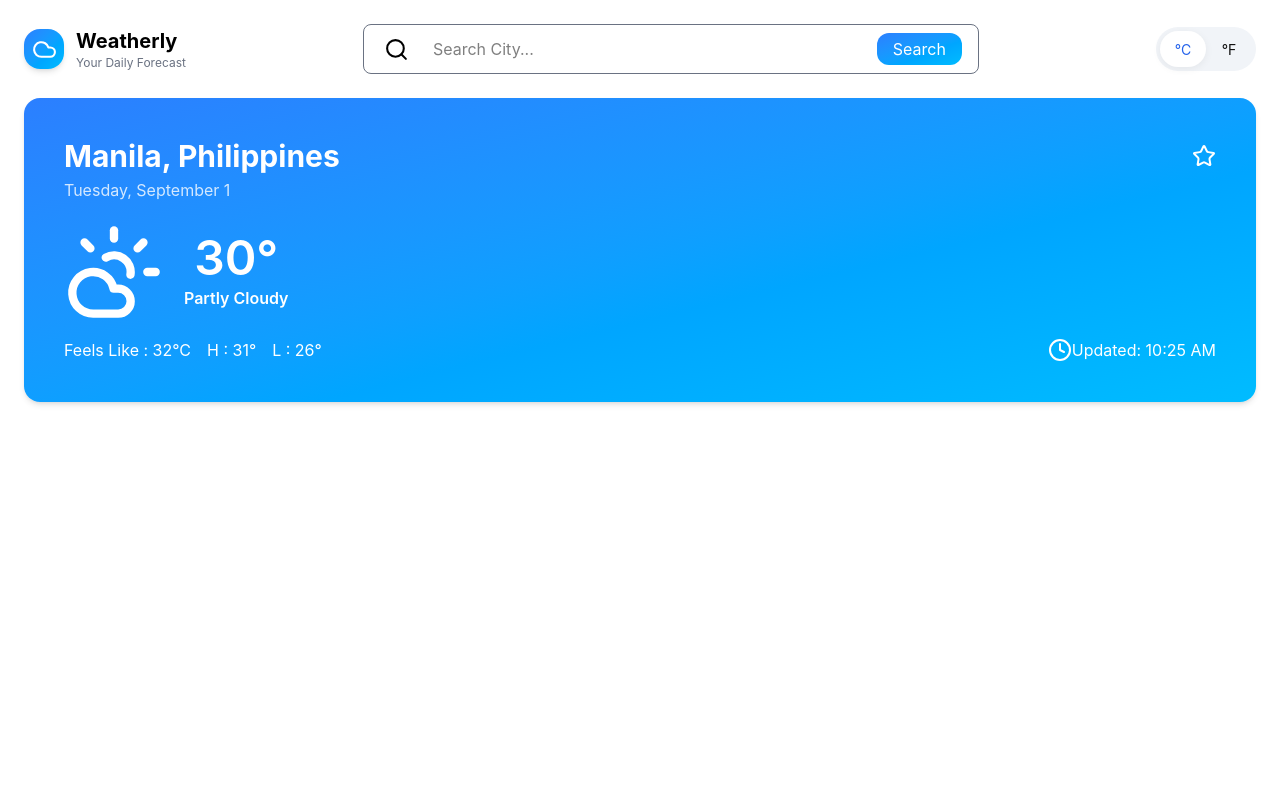
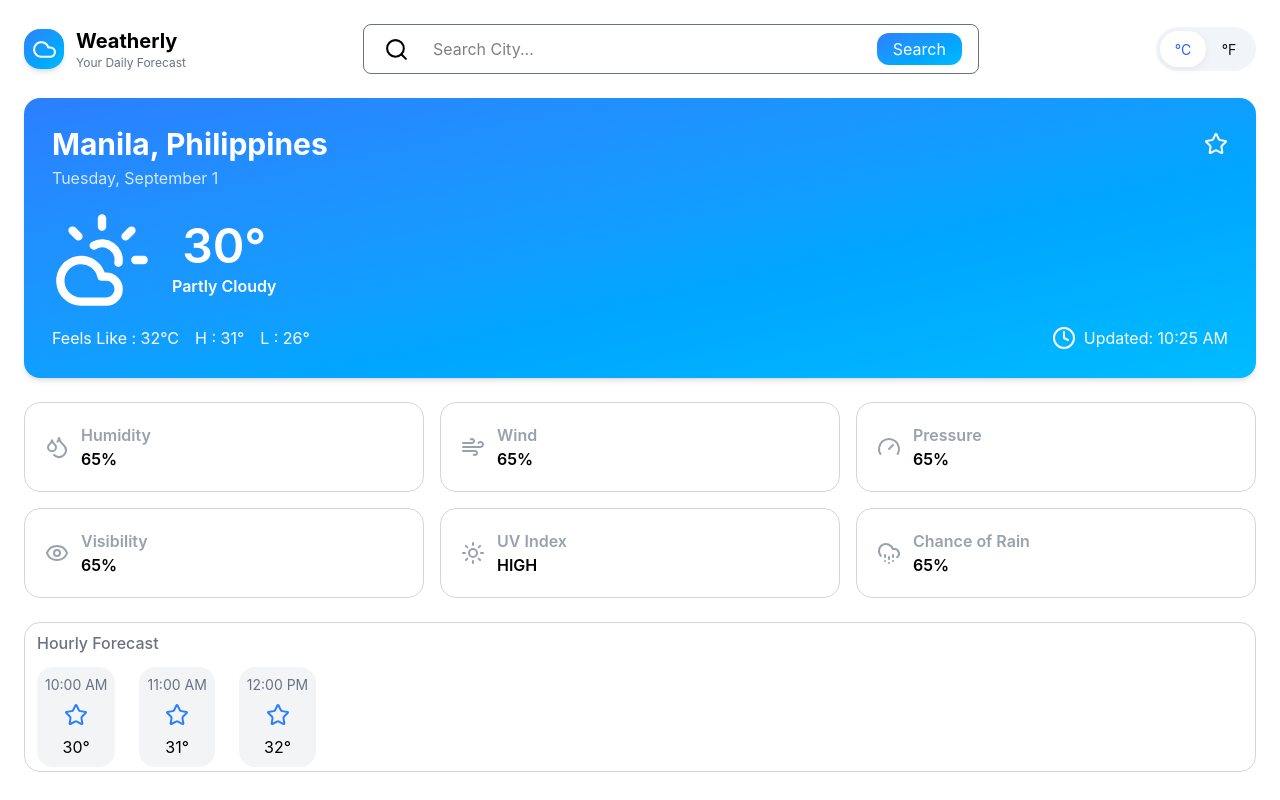
Before and after one commit to doitaxcel/weatherReactApp, a React (Vite) app: page / in a window 1280 px wide. Built offline with nearby package versions, Linux system fonts and the light colour scheme.

Commit message:
new components added

```diff
--- a/src/App.tsx
+++ b/src/App.tsx
@@ -4,6 +4,9 @@ import Header from './components/Header'
 import SearchBar from './components/SearchBar'
 import ToggleButton from './components/ToggleButton'
 import Summary from './components/Summary'
+import Card from './components/Card'
+import HourlyForecast from './components/HourlyForecast'
+import { Droplets, Wind, Gauge, Sun, Eye, CloudHail } from 'lucide-react'
 
 function App() {
   // const [count, setCount] = useState(0)
@@ -15,7 +18,25 @@ function App() {
         <SearchBar />
         <ToggleButton />
       </header>
-      <main><Summary /></main>
+      <main>
+        <section>
+          <Summary />
+        </section>
+
+        <section className='grid grid-cols-2 lg:grid-cols-3 m-6 gap-4'>
+          <Card Title="Humidity" Data="65%" Logo={Droplets} />
+          <Card Title="Wind" Data="65%" Logo={Wind} />
+          <Card Title="Pressure" Data="65%" Logo={Gauge} />
+          <Card Title="Visibility" Data="65%" Logo={Eye} />
+          <Card Title="UV Index" Data="HIGH" Logo={Sun} />
+          <Card Title="Chance of Rain" Data="65%" Logo={CloudHail} />
+        </section>
+
+        <section>
+          <HourlyForecast />
+        </section>
+
+      </main>
     </>
   )
 }
--- /dev/null
+++ b/src/components/Card.tsx
@@ -0,0 +1,24 @@
+import type { LucideIcon } from "lucide-react";
+
+interface Props {
+    Title: string;
+    Data: string;
+    Logo: LucideIcon;
+
+}
+
+const Card = ({ Title, Data, Logo }: Props) => {
+    return (
+        <div className="group flex items-center gap-3 border border-gray-300 rounded-2xl p-5 w-full hover:shadow-md transition-all duration-300">
+            <div className="">
+                <Logo className="text-gray-400 group-hover:text-blue-500 transition-all duration-300" />
+            </div>
+            <div>
+                <h3 className="text-gray-400 font-semibold group-hover:text-blue-500 transition-all duration-300">{Title}</h3>
+                <p className="font-semibold group-hover:text-blue-500 transition-all duration-300">{Data}</p>
+            </div>
+        </div>
+    )
+}
+
+export default Card
--- /dev/null
+++ b/src/components/HourlyCard.tsx
@@ -0,0 +1,23 @@
+import type { LucideIcon } from "lucide-react";
+
+
+
+interface Props {
+    time: string;
+    Temperature: string;
+    Icon: LucideIcon;
+}
+
+const HourlyCard = ({ time, Icon, Temperature }: Props) => {
+    return (
+        <div className="flex flex-col justify-center items-center bg-gray-100 hover:bg-gray-300 rounded-2xl mx-3 my-1 p-2 text-center transition-all duration-300">
+            <header className="text-sm text-gray-500">{time}</header>
+            <main>
+                <Icon className="text-blue-500 my-2" />
+            </main>
+            <footer>{Temperature}</footer>
+        </div>
+    )
+}
+
+export default HourlyCard
--- /dev/null
+++ b/src/components/HourlyForecast.tsx
@@ -0,0 +1,22 @@
+import { Star } from "lucide-react"
+import HourlyCard from "./HourlyCard"
+
+const HourlyForecast = () => {
+    return (
+        <>
+            <section className='border border-gray-300 rounded-2xl m-6'>
+                <header className='p-3 py-2'>
+                    <h2 className='font-medium text-gray-500'>Hourly Forecast</h2>
+                </header>
+
+                <div className="flex justify-start items-center overflow-x-auto">
+                    <HourlyCard time="10:00 AM" Temperature="30°" Icon={Star} />
+                    <HourlyCard time="11:00 AM" Temperature="31°" Icon={Star} />
+                    <HourlyCard time="12:00 PM" Temperature="32°" Icon={Star} />
+                </div>
+            </section>
+        </>
+    )
+}
+
+export default HourlyForecast
--- a/src/components/Summary.tsx
+++ b/src/components/Summary.tsx
@@ -2,7 +2,7 @@ import { Clock, Star, CloudSun } from 'lucide-react'
 
 const Summary = () => {
     return (
-        <section className='flex flex-col justify-center rounded-2xl m-6 p-10 bg-linear-to-br from-blue-500 to-sky-400 text-white shadow-md'>
+        <section className='flex flex-col justify-center rounded-2xl m-6 p-7 bg-linear-to-br from-blue-500 to-sky-400 text-white shadow-md'>
             <header className='flex justify-between items-center gap-5'>
                 <div>
                     <h2 className='text-3xl font-bold'>Manila, Philippines</h2>
@@ -35,9 +35,9 @@ const Summary = () => {
                     <span>L : 26°</span>
                 </div>
 
-                <div className='flex'>
+                <div className='flex justify-center'>
                     <Clock aria-hidden='true' />
-                    <span>Updated: 10:25 AM</span>
+                    <span className='ml-2'>Updated: 10:25 AM</span>
                 </div>
             </footer>
         </section>
```
